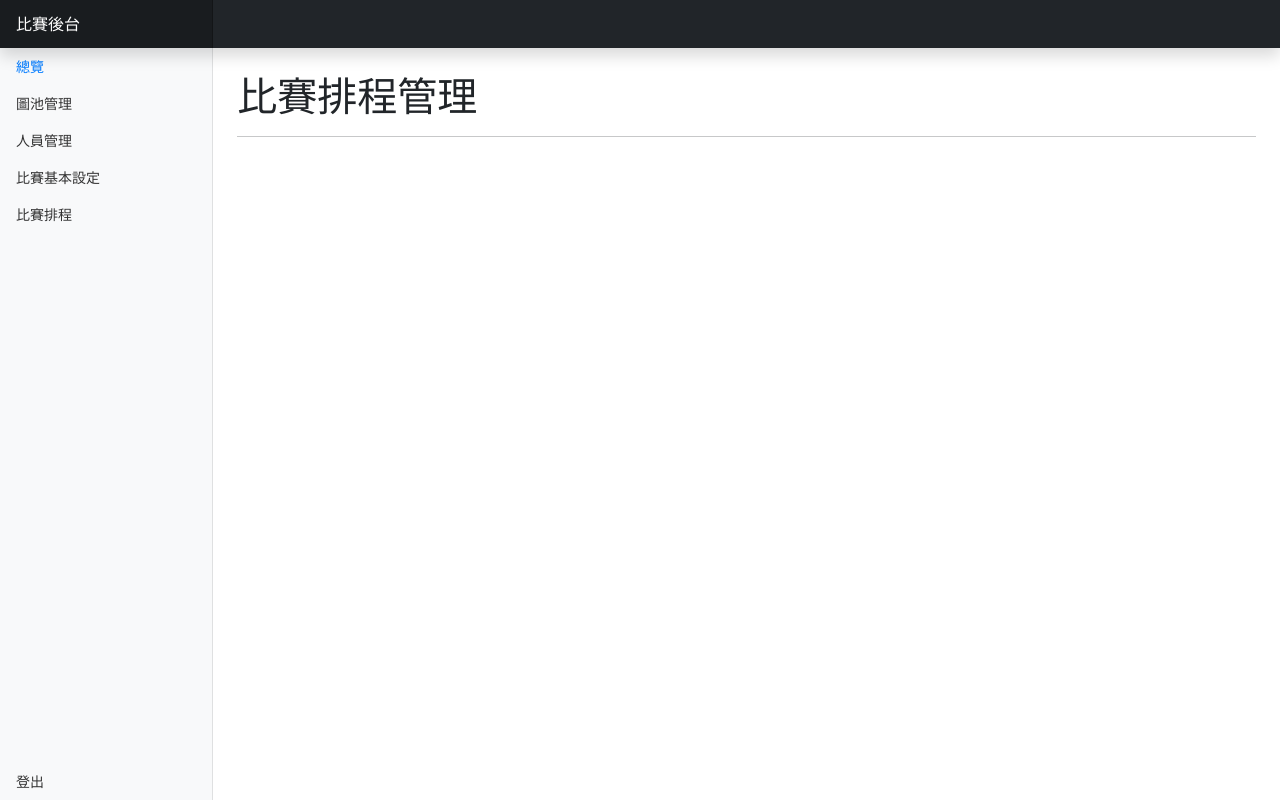
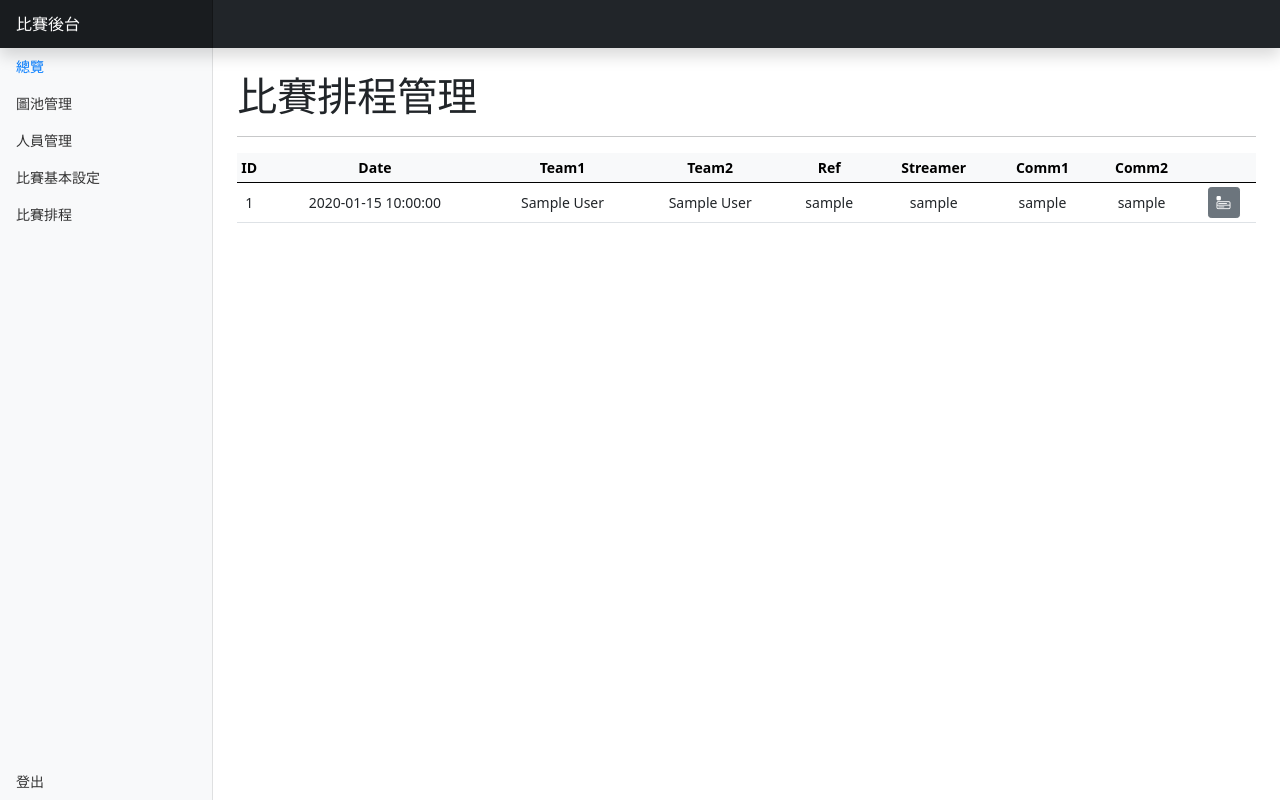
Before and after one commit to NotPeOpLe/tournament-web, a Flask app: template templates/manager/schedule.html in a window 1280 px wide. Run offline with Flask 2, Linux system fonts and the light colour scheme; the template is opened without the code that fills it: most values are stand-ins (such as "Sample title", 1, 10 or a date in 2020); data that the repository does not hold is empty; parts of the project's set-up code (start-up, migrations or seed data) failed here and were passed over; some libraries are stand-ins or nearby versions.

Commit message:
新增賽程頁面

```diff
--- a/templates/manager/schedule.html
+++ b/templates/manager/schedule.html
@@ -3,5 +3,107 @@
 {% block main %}
 <h1>比賽排程管理</h1>
 <hr>
+<div class=" table-responsive">
+    <table class="table table-sm table-hover text-nowrap align-middle user-select-none">
+        <thead class="table-light">
+            <tr>
+                <th>ID</th>
+                <th>Date</th>
+                <th>Team1</th>
+                <th>Team2</th>
+                <th>Ref</th>
+                <th>Streamer</th>
+                <th>Comm1</th>
+                <th>Comm2</th>
+                <th></th>
+            </tr>
+        </thead>
+        <tbody>
+            {% for m in matchs %}
+            <tr>
+                <td width="1">{{m.id}}</td>
+                <td>{{m.date if m.date is not none else 'no set'}}</td>
+                <td>{{m.team1.full_name if m.team1.full_name is not none else ''}}</td>
+                <td>{{m.team2.full_name if m.team2.full_name is not none else ''}}</td>
+                <td>{{m.referee.username if m.referee.username is not none else ''}}</td>
+                <td>{{m.streamer.username if m.streamer.username is not none else ''}}</td>
+                <td>{{m.commentator.username if m.commentator.username is not none else ''}}</td>
+                <td>{{m.commentator2.username if m.commentator2.username is not none else ''}}</td>
+                <td>
+                    <div>
+                        <button type="button" class="btn btn-sm btn-secondary" id="staff-menu" data-bs-toggle="dropdown" aria-expanded="false" {% if m.stats > 0 %}disabled{% endif %}>
+                            <i class="bi bi-menu-app-fill"></i>
+                            <span class="visually-hidden">Menu</span>
+                        </button>
+                        <ul class="dropdown-menu" data-id="{{ m.id }}" aria-labelledby="staff-menu">
+                            {% if m.stats < 1 %}
+                            {% if m.referee.username and m.streamer.username and m.commentator.username and m.commentator2.username %}
+                            <span class="px-2 py-1 text-muted">該場次沒有工作可接</span>
+                            {% endif %}
+                            {% if m.referee.username is none %}
+                            <li><button class="dropdown-item job_action ref get" type="button">接裁判工作</button></li>
+                            {% endif %}
+                            {% if m.streamer.username is none %}
+                            <li><button class="dropdown-item job_action stream get" type="button">接直播工作</button></li>
+                            {% endif %}
+                            {% if (m.commentator.username is none) or (m.commentator2.username is none) %}
+                            <li><button class="dropdown-item job_action comm get" type="button">接賽評工作</button></li>
+                            {% endif %}
+                            {% if m.referee.id == staff.id %}
+                            <li><button class="dropdown-item job_action ref remove text-danger" type="button">解除裁判工作</button></li>
+                            {% endif %}
+                            {% if m.streamer.id == staff.id %}
+                            <li><button class="dropdown-item job_action stream remove text-danger" type="button">解除直播工作</button></li>
+                            {% endif %}
+                            {% if (m.commentator.id == staff.id) or (m.commentator2.id == staff.id) %}
+                            <li><button class="dropdown-item job_action comm remove text-danger" type="button">解除賽評工作</button></li>
+                            {% endif %}
+                            {% else %}
+                            <span class="px-2 py-1 text-muted">該場次已結束</span>
+                            {% endif %}
+                        </ul>
+                    </div>
+                </td>
+            </tr>
+            {% endfor %}
+        </tbody>
+    </table>
+</div>
+{% endblock main %}
 
-{% endblock main %}
+{% block script %}
+<script>
+    function job_action(id, job, action) {
+        var vform = document.createElement("form");
+        vform.method = "post";
+        vform.style.display = "none";
+
+        var opt = document.createElement("input");
+        opt.name = "id";
+        opt.value = id;
+        vform.appendChild(opt);
+
+        var opt2 = document.createElement("input");
+        opt2.name = "job";
+        opt2.value = job;
+        vform.appendChild(opt2);
+
+        var opt3 = document.createElement("input");
+        opt3.name = "action";
+        opt3.value = action;
+        vform.appendChild(opt3);
+
+        document.body.appendChild(vform);
+        vform.submit();
+    }
+
+    $(document).ready(function(){
+        $(".job_action").click(function(){
+            var id = $(this)[0].parentElement.parentElement.dataset.id;
+            var job = $(this)[0].classList[2];
+            var action = $(this)[0].classList[3];
+            job_action(id, job, action);
+        });
+    });
+</script>
+{% endblock script %}
```
